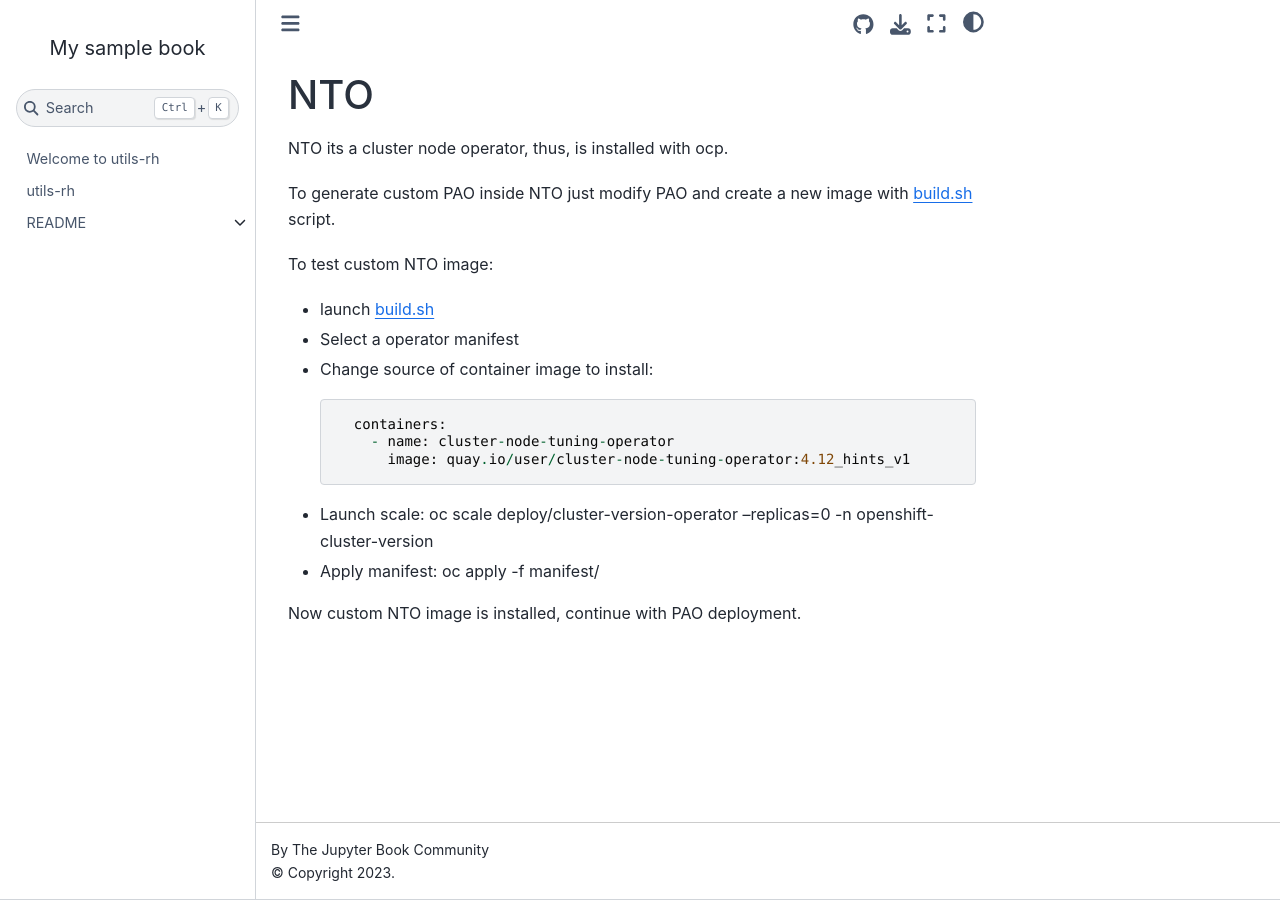
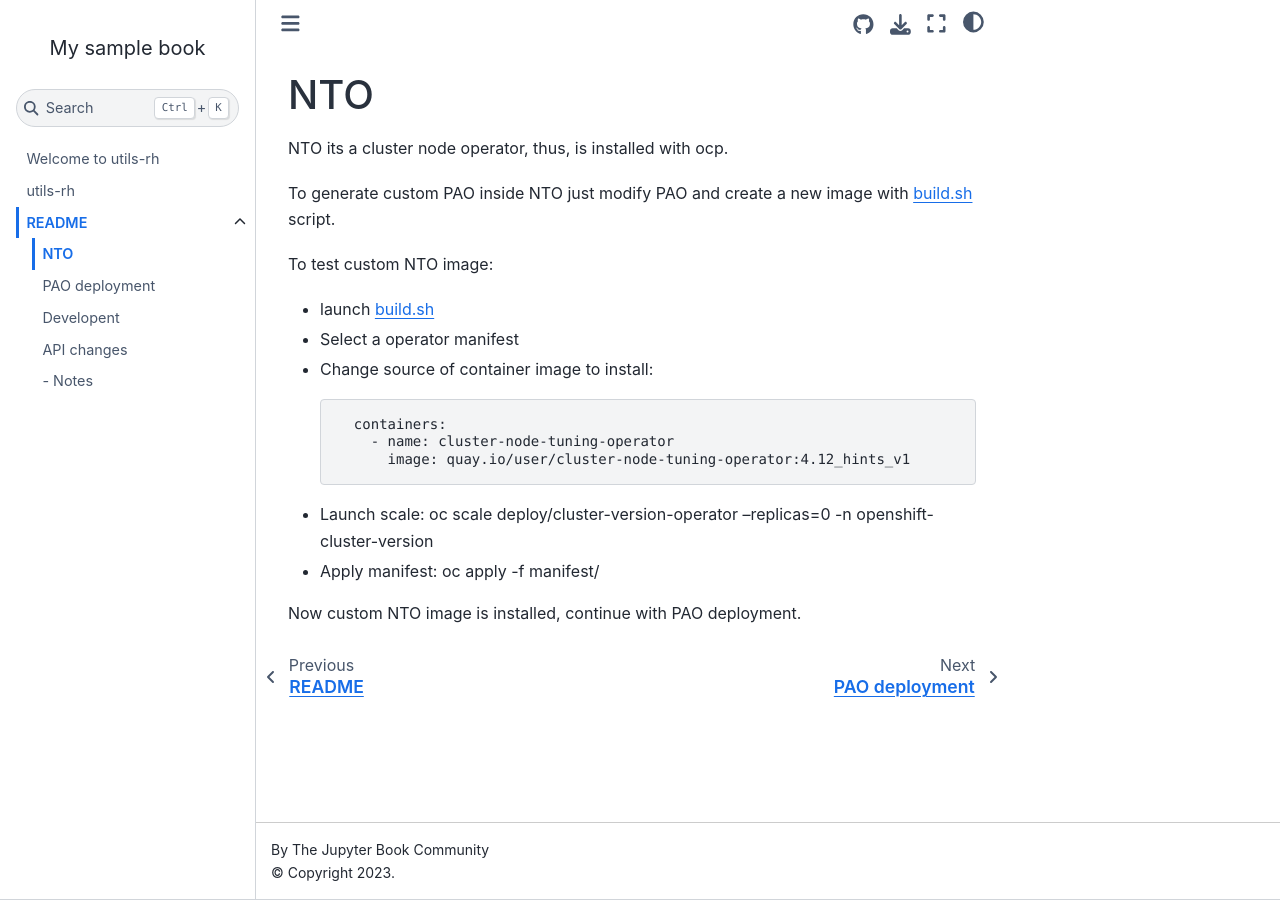
Before and after one commit to marioferh/utils-rh, a Jupyter Book: the page built from source/nto/NTO.md, in a window 1280 px wide. Built offline with Jupyter Book 1.0.4 settings and Sphinx 7.4.7 and the Sphinx Book theme 1.1.4, drawn with Linux system fonts in a browser that asks for light colours; pages that are not in the unit, such as notebooks, are missing from menus.

Commit message:
Add jupyter book generation
This commit adds jupyter book generation and changes README.

Signed-off-by: Daniel Mellado <dmellado@redhat.com>

````diff
--- a/source/_config.yml
+++ b/source/_config.yml
@@ -15,10 +15,6 @@ latex:
   latex_documents:
     targetname: book.tex
 
-# Add a bibtex file so that we can create citations
-bibtex_bibfiles:
-  - references.bib
-
 # Information about where the book exists on the web
 repository:
   url: https://github.com/executablebooks/jupyter-book  # Online location of your book
--- a/source/_toc.yml
+++ b/source/_toc.yml
@@ -4,12 +4,12 @@
 format: jb-book
 root: intro
 chapters:
-- file: README
-- file: cluster_power_measurements
-- file: nto/README
-  sections:
-    - file: NTO
-    - file: PAO
-    - file: offlined_cpus
-    - file: workloadHints
-    - file: perPodPowerManagement
+  - file: README
+  - file: cluster_power_measurements
+  - file: nto/README
+    sections:
+      - file: nto/NTO
+      - file: nto/PAO
+      - file: nto/offlined_cpus
+      - file: nto/workloadHints
+      - file: nto/perPodPowerManagement
--- a/source/nto/NTO.md
+++ b/source/nto/NTO.md
@@ -5,15 +5,18 @@ NTO its a cluster node operator, thus, is installed with ocp.
 To generate custom PAO inside NTO just modify PAO and create a new image with build.sh script.
 
 To test custom NTO image:
-  - launch build.sh
-  - Select a operator manifest
-  - Change source of container image to install:
-    ```
-      containers:
-        - name: cluster-node-tuning-operator
-          image: quay.io/user/cluster-node-tuning-operator:4.12_hints_v1
-    ```
-  - Launch scale: oc scale deploy/cluster-version-operator --replicas=0 -n openshift-cluster-version
-  - Apply manifest: oc apply -f manifest/
+
+- launch build.sh
+- Select a operator manifest
+- Change source of container image to install:
+
+  ```console
+    containers:
+      - name: cluster-node-tuning-operator
+        image: quay.io/user/cluster-node-tuning-operator:4.12_hints_v1
+  ```
+
+- Launch scale: oc scale deploy/cluster-version-operator --replicas=0 -n openshift-cluster-version
+- Apply manifest: oc apply -f manifest/
 
 Now custom NTO image is installed, continue with PAO deployment.
````
Also changed, not shown: source/nto/README.md (+6 -0 lines).
